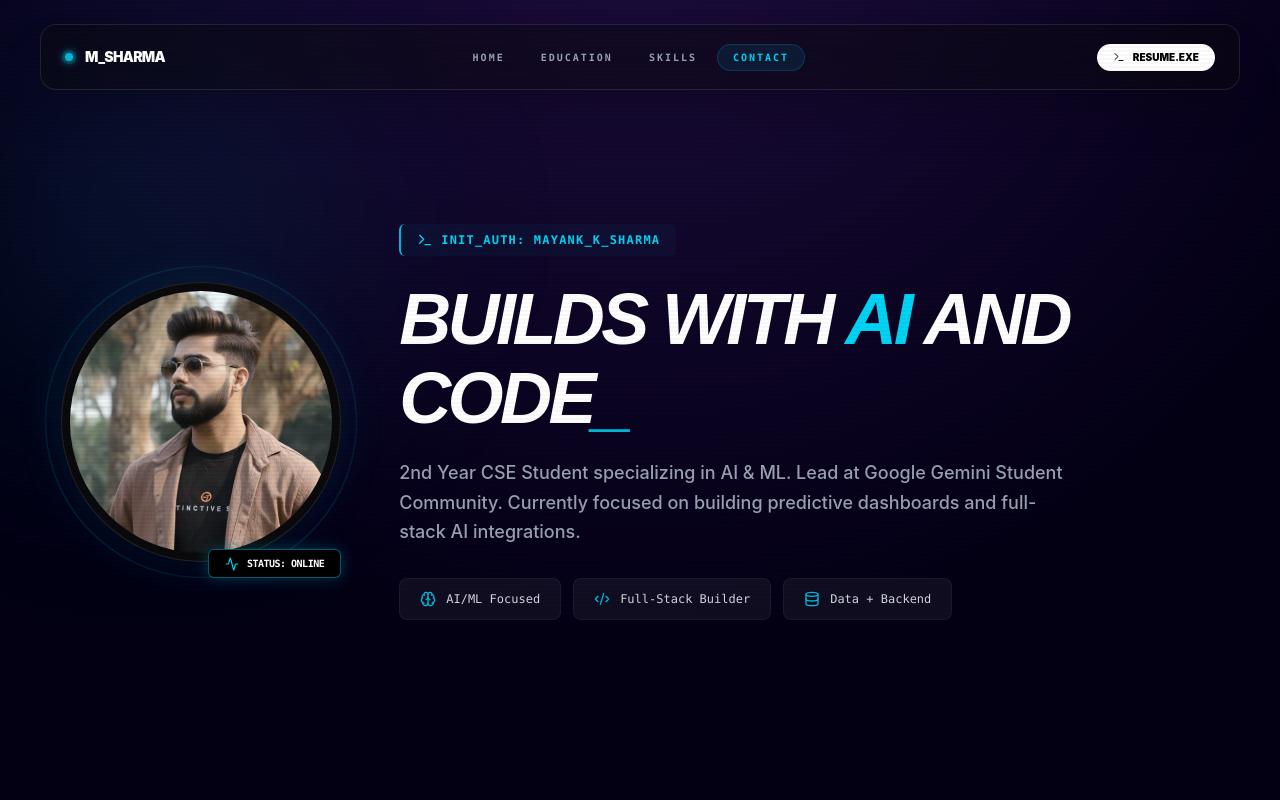
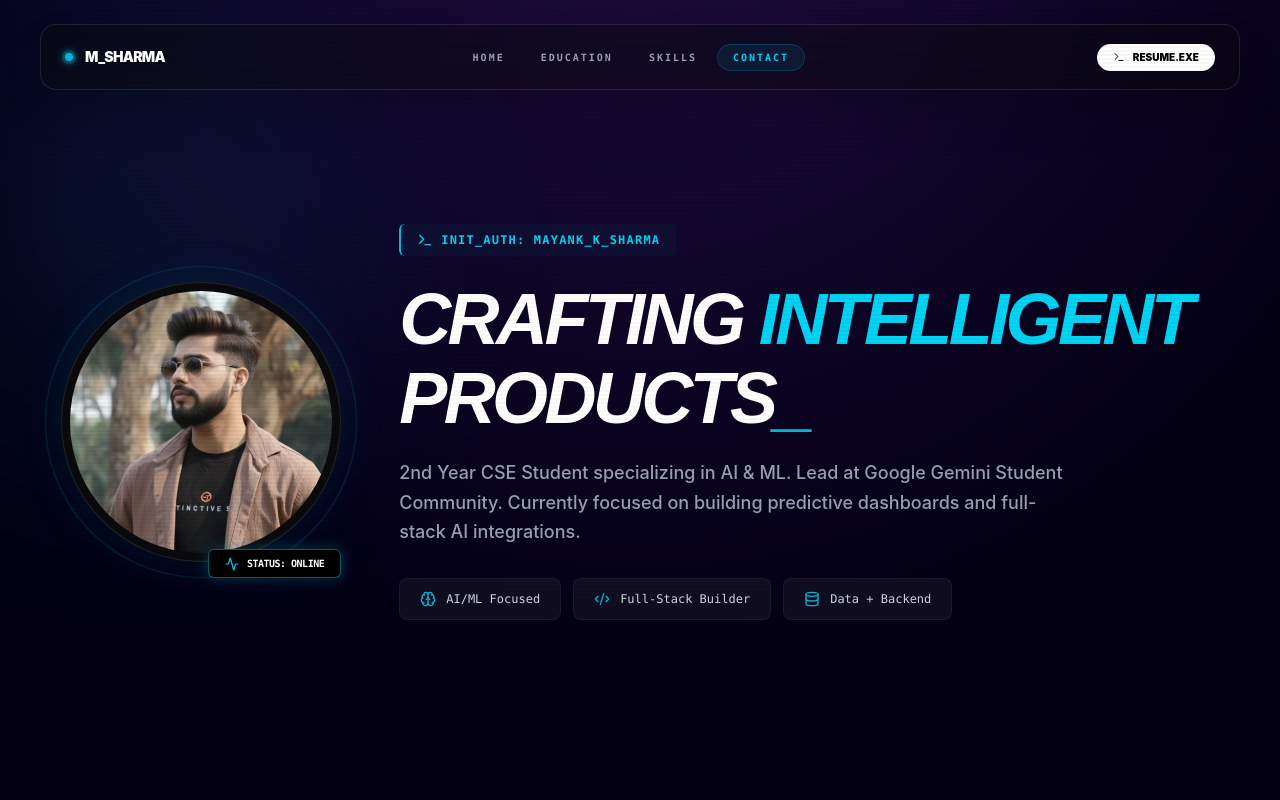
Before and after one commit to Mayank8159/portfolio, a Next.js app in the folder client/: page / in a window 1280 px wide. Shown: the top 800 px of the page. Built offline with nearby package versions, Linux system fonts and the light colour scheme; a web font is replaced by a local one.

Commit message:
feat: update HeroSection heading for improved messaging and branding

```diff
--- a/client/src/components/portfolio/HeroSection.jsx
+++ b/client/src/components/portfolio/HeroSection.jsx
@@ -38,7 +38,7 @@ export default function HeroSection({ facts }) {
         </motion.div>
 
         <h1 className="mt-6 text-3xl font-black leading-[1.1] tracking-tighter italic text-white sm:text-5xl lg:text-7xl" style={{ fontFamily: "var(--font-preahvihear)" }}>
-          BUILDS WITH <span className="text-cyan-400">AI</span> AND CODE<span className="text-cyan-400 animate-pulse">_</span>
+          CRAFTING <span className="text-cyan-400">INTELLIGENT</span> PRODUCTS<span className="text-cyan-400 animate-pulse">_</span>
         </h1>
 
         <p className="mt-5 max-w-2xl text-sm font-medium leading-relaxed text-gray-400 max-md:mx-auto sm:text-base lg:text-lg">
```
